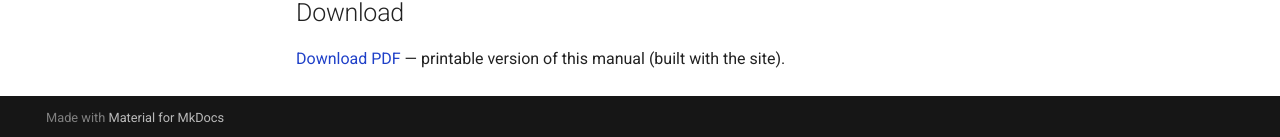
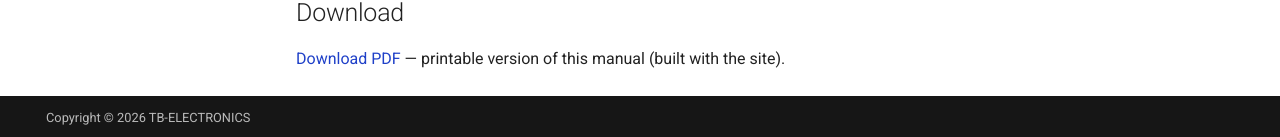
Before and after one commit to FedeMatt/fscant-docs, an MkDocs documentation site: the page built from docs/index.md, in a window 1280 px wide and 1337 px high. Shown: the part 1197-1334 px from the top of the window. Built offline with MkDocs 1.6.1 and Material for MkDocs 9.7.7, drawn with Linux system fonts in a browser that asks for light colours; comment, search, counter and statistics services are not loaded.

Commit message:
Show TB-ELECTRONICS copyright and a square tab favicon.
Hide the Material generator line and replace the wide favicon with the F-SCANT app icon.

Co-authored-by: Cursor <cursoragent@cursor.com>

```diff
--- a/mkdocs.yml
+++ b/mkdocs.yml
@@ -1,6 +1,7 @@
 site_name: F-SCANT
 site_description: Instruction manual for the F-SCANT computer software
 site_url: https://FedeMatt.github.io/fscant-docs/
+copyright: Copyright &copy; 2026 TB-ELECTRONICS
 
 docs_dir: docs
 
@@ -30,6 +31,7 @@ theme:
     - toc.follow
 
 extra:
+  generator: false
   alternate:
     - name: English
       link: /fscant-docs/
```
Also changed, not shown: docs/assets/favicon.png.
